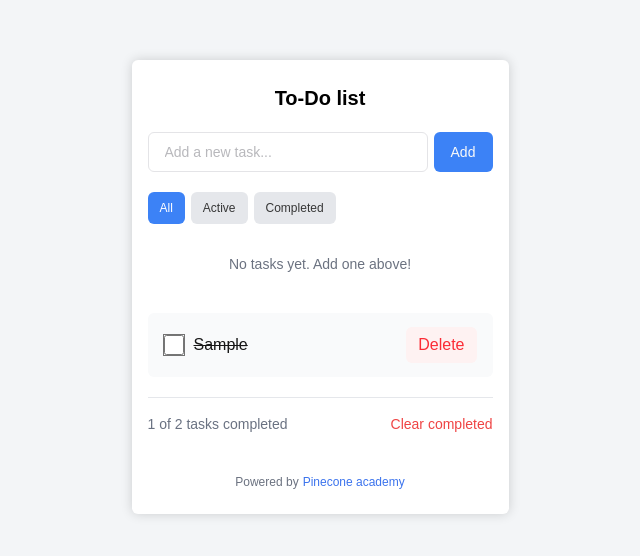
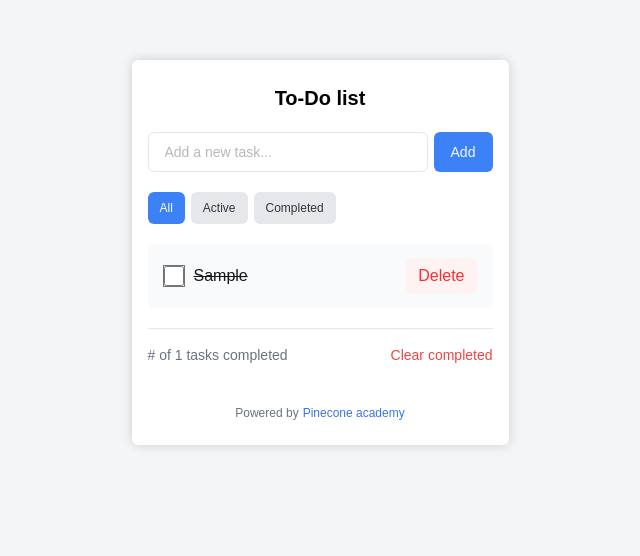
Before and after one commit to hatakiii/To-Do-List, a Next.js app in the folder to-do-list-app/: page /todo in a window 1280 px wide. Both pictures are taken after typing "Sample" into the empty fields and a click on the button "Add". Shown: the top 556 px of the page, without its empty margins (320-960 px from the left). Built offline with nearby package versions, Linux system fonts and the light colour scheme.

Commit message:
gertee hiisen ajiluud

```diff
--- a/to-do-list-app/src/app/todo/page.js
+++ b/to-do-list-app/src/app/todo/page.js
@@ -75,7 +75,7 @@ const Home = () => {
             ></Button>
           </div>
           {/* No tasks to display */}
-          <NoTask />
+          {todos.length === 0 && <NoTask />}
           {todos.map((todo, index) => (
             <TaskCompleted
               key={index}
@@ -88,12 +88,16 @@ const Home = () => {
           ))}
 
           {/* Clear completed */}
-          <div className="flex pt-4 mb-10   justify-between items-center border-t-[1px] border-t-[#e5e7eb]">
-            <p className="text-[14px] text-gray-500 ">1 of 2 tasks completed</p>
-            <button className="border-0 text-[14px] cursor-pointer  text-[#ef4444] bg-transparent">
-              Clear completed
-            </button>
-          </div>
+          {todos.length !== 0 && (
+            <div className="flex pt-4 mb-10   justify-between items-center border-t-[1px] border-t-[#e5e7eb]">
+              <p className="text-[14px] text-gray-500 ">
+                # of {todos.length} tasks completed
+              </p>
+              <button className="border-0 text-[14px] cursor-pointer  text-[#ef4444] bg-transparent">
+                Clear completed
+              </button>
+            </div>
+          )}
 
           {/* Footer */}
           <div className="text-[12px] text-[#6b7280] text-center leading-[14.5px]">
```
